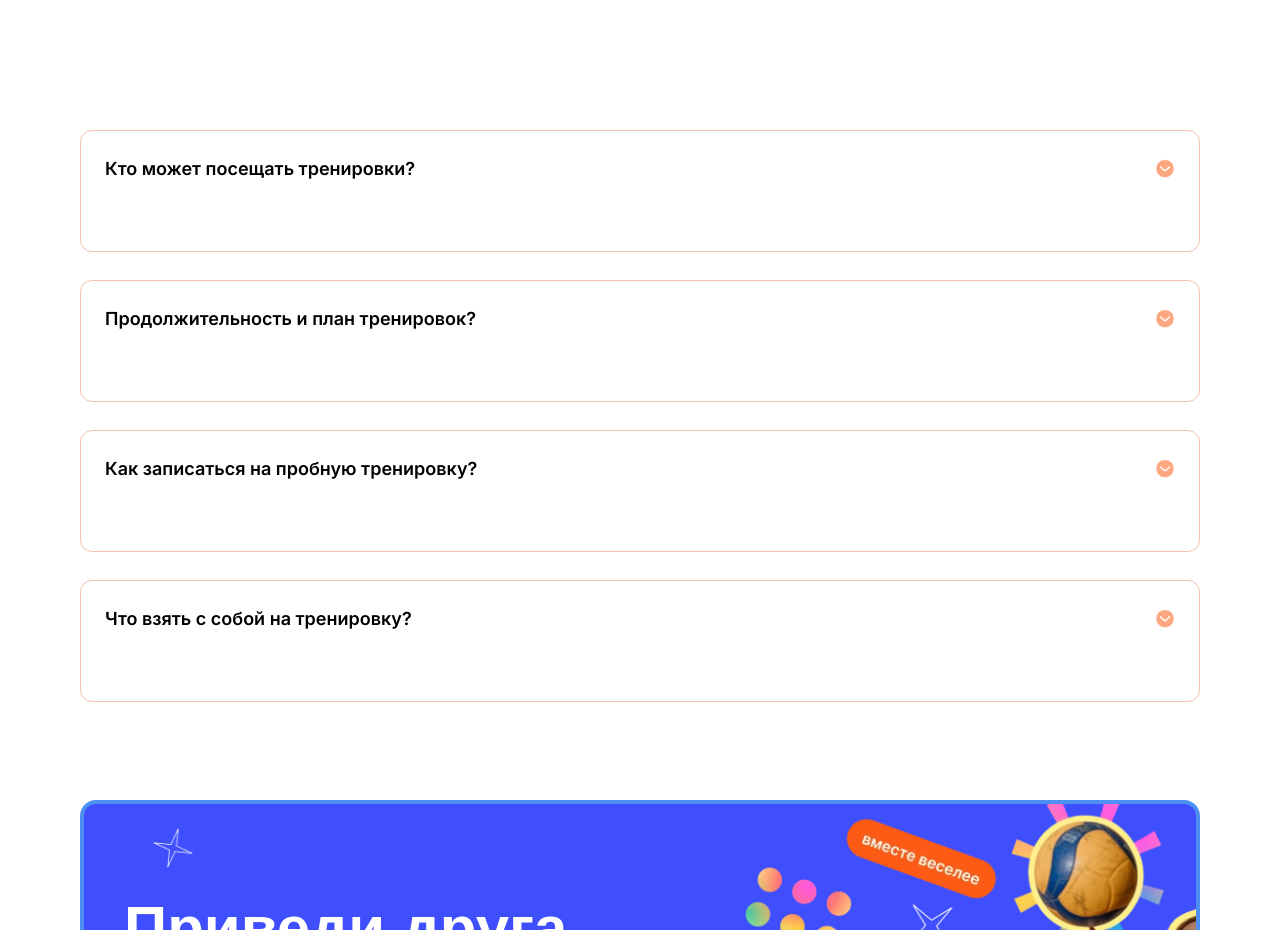
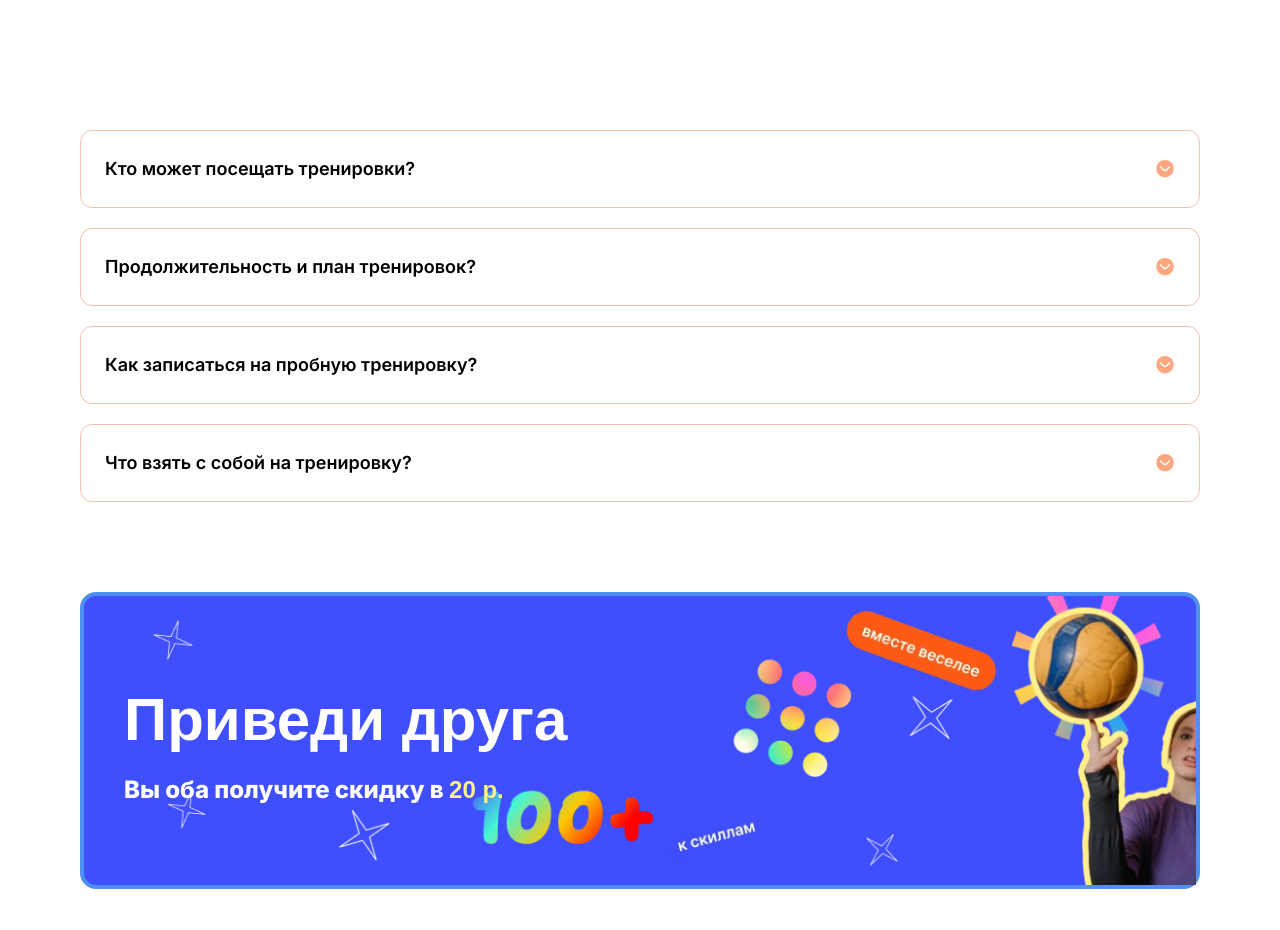
Before and after one commit to evgeniyworkbel/like-volley, a Next.js app: page / in a window 1280 px wide. Shown: the part 3983-4913 px from the top of the page. Built offline with nearby package versions, Linux system fonts and the light colour scheme; a web font is replaced by a local one.

Commit message:
refactor(widgets): change display faq

```diff
--- a/src/shared/ui/accordion.tsx
+++ b/src/shared/ui/accordion.tsx
@@ -24,14 +24,14 @@ export function Accordion({ items }: AccordionProps) {
           <div
             key={question}
             className={cn(
-              "mb-2 cursor-pointer items-center justify-between rounded-xl border border-accent-orange-light p-6 text-sm xl:text-lg",
+              "cursor-pointer items-center justify-between rounded-xl border border-accent-orange-light px-6 text-sm xl:text-lg",
               {
                 "border-accent-orange": isOpen,
               },
             )}
             onClick={() => setOpenedItem(isOpen ? undefined : id)}
           >
-            <div className="flex items-center justify-between font-semibold select-none [&>:first-child]:fill-accent-orange-light">
+            <div className="my-6 flex items-center justify-between font-semibold select-none [&>:first-child]:fill-accent-orange-light">
               {question}
               <AccordionArrowIcon
                 className={cn("transition-transform", {
@@ -43,11 +43,11 @@ export function Accordion({ items }: AccordionProps) {
               className={cn(
                 "grid grid-rows-[0fr] transition-[grid-template-rows] duration-400",
                 {
-                  "grid-rows-[1fr]": isOpen,
+                  "mb-6 grid-rows-[1fr]": isOpen,
                 },
               )}
             >
-              <div className="overflow-hidden pt-11 text-base">{answer}</div>
+              <div className="overflow-hidden text-base">{answer}</div>
             </div>
           </div>
         );
```
